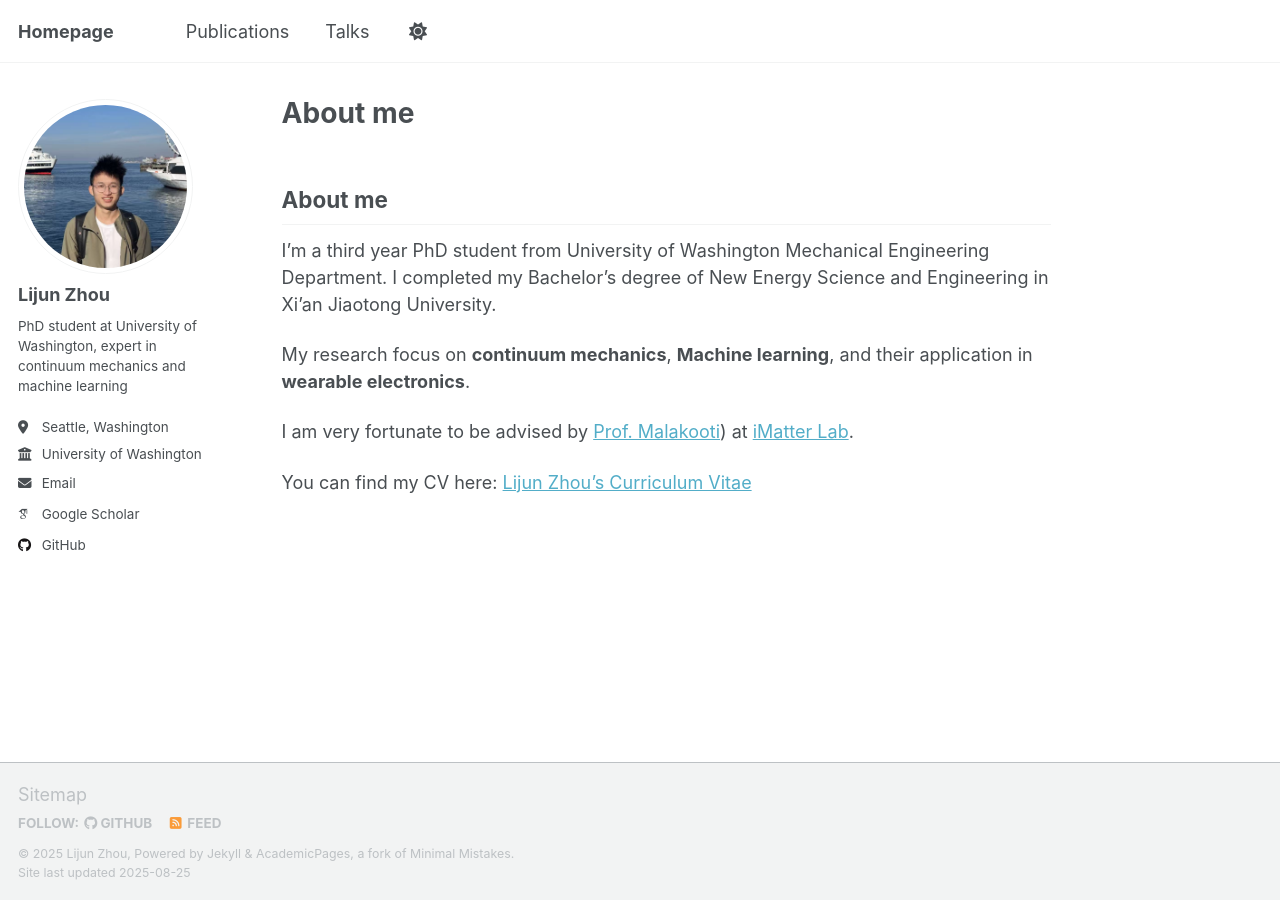
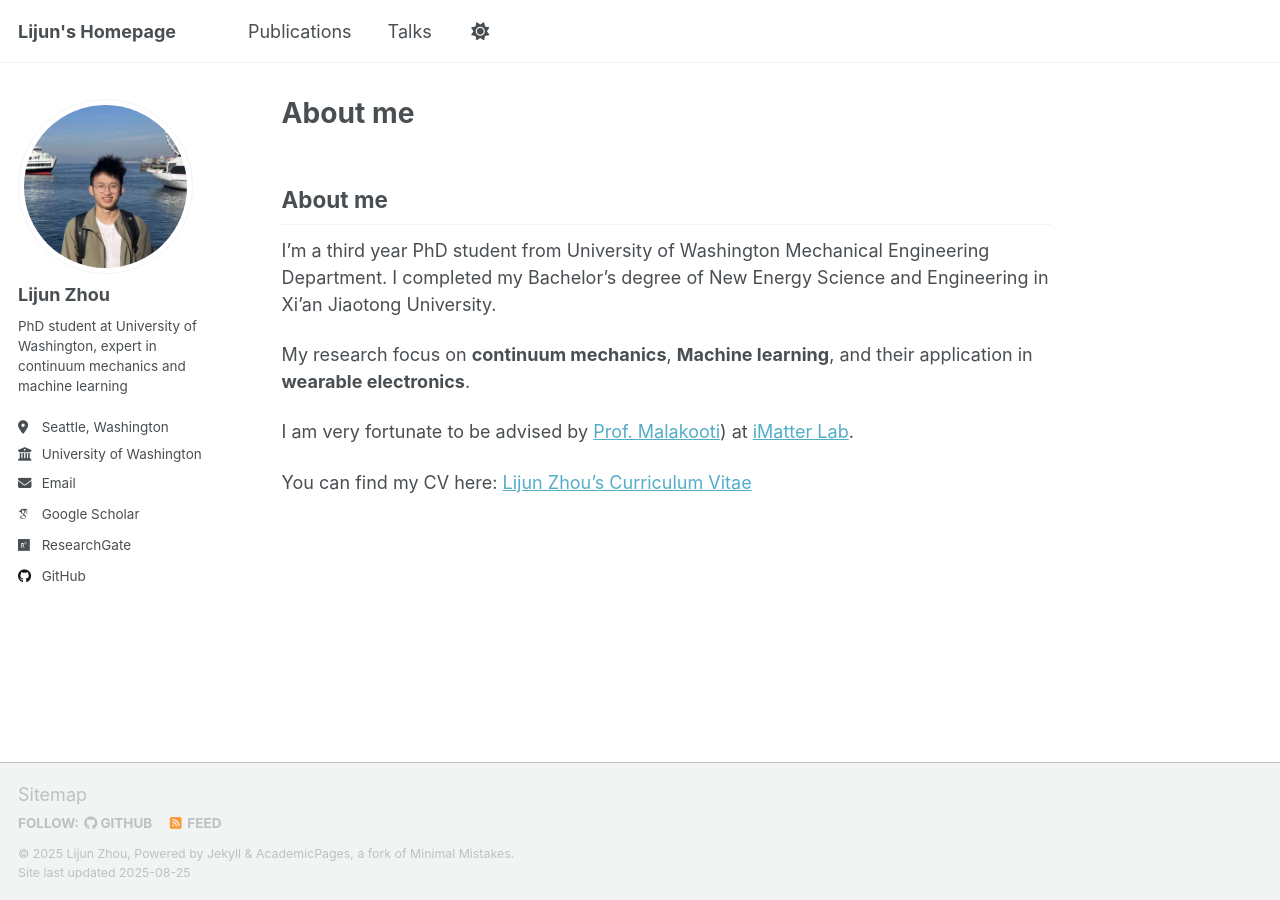
Before and after one commit to zdxbll/zdxbll, a Jekyll site: the page built from _pages/about.md, in a window 1280 px wide. Built offline with Jekyll 4.4.1, drawn with Linux system fonts in a browser that asks for light colours; some web fonts are replaced; a script that is not in the unit is left out; our own code applies the rules of GitHub Pages for plain Markdown files.

Commit message:
Update site title and add ResearchGate link

```diff
--- a/_config.yml
+++ b/_config.yml
@@ -9,7 +9,7 @@
 # Basic Site Settings
 locale                   : "en-US"
 site_theme               : "default" # Currently available options are "default", "air"
-title                    : "Homepage"
+title                    : "Lijun's Homepage"
 title_separator          : "-"
 name                     : &name "Lijun Zhou"
 description              : &description "PhD student at University of Washington"
@@ -40,7 +40,7 @@ author:
   orcid            : # "http://orcid.org/yourorcidurl"
   semantic         : # URL
   pubmed           : # "https://www.ncbi.nlm.nih.gov/pubmed/?term=john+snow"
-  researchgate     : # URL
+  researchgate     : "https://www.researchgate.net/profile/Lijun-Zhou-14?ev=hdr_xprf"
   scopus           : # URL
 
   # Repositories and software development
```
